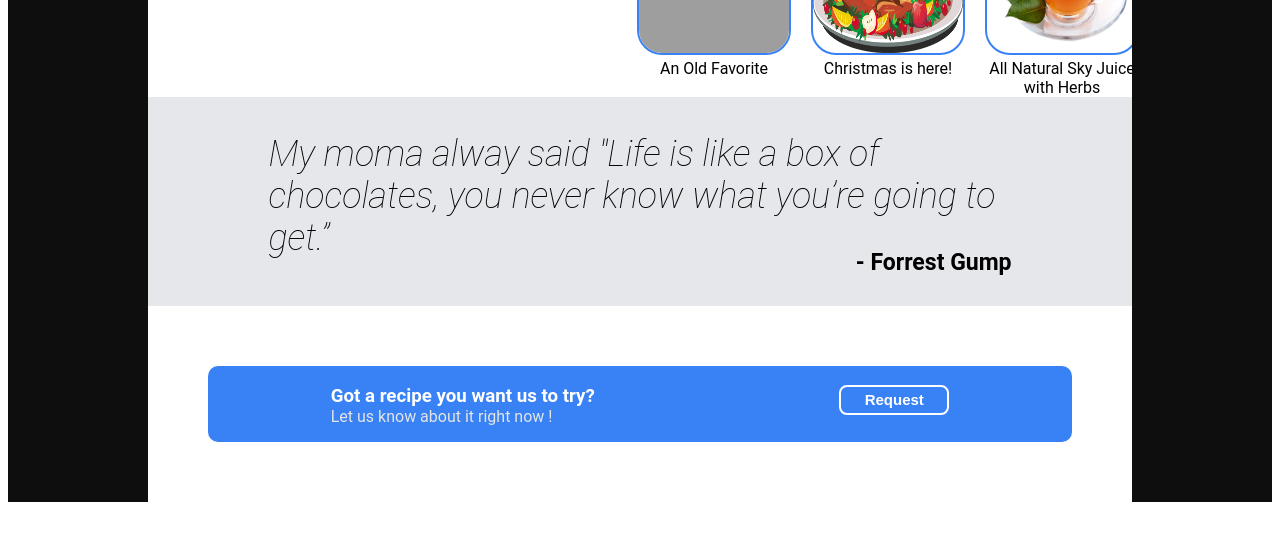
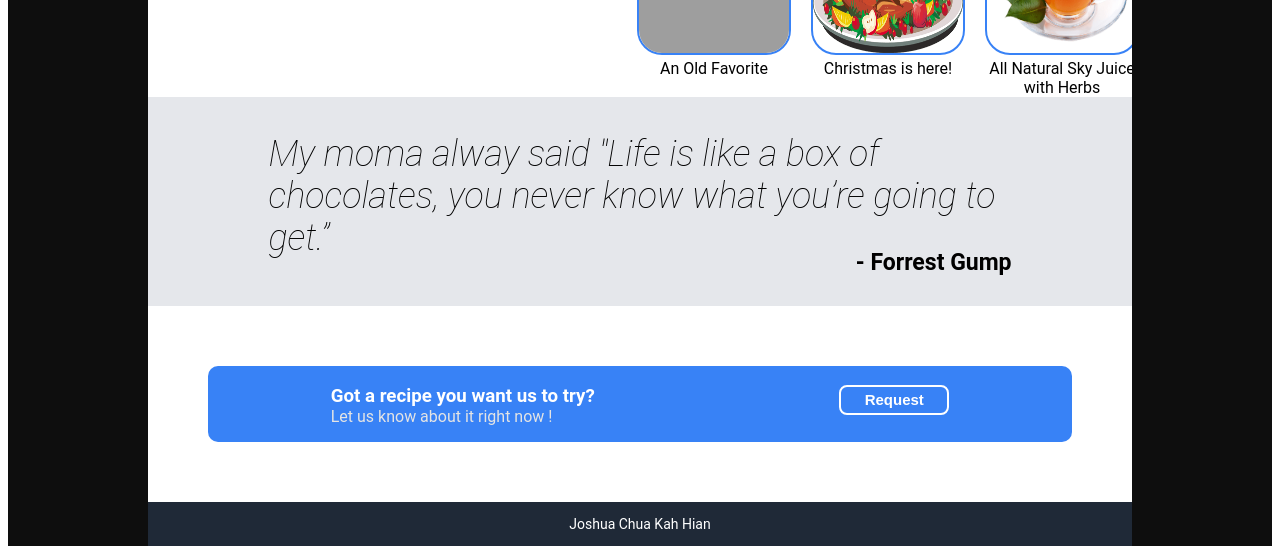
Before and after one commit to Joshckh/odin-project2, a plain HTML site: page index.html in a window 1280 px wide. Shown: the part 535-1089 px from the top of the page. Before the commit the page ends 1045 px from the top, so only its background shows below. Drawn offline with Linux system fonts and the light colour scheme; grey boxes are pictures that could not be loaded.

Commit message:
Complete Footer
-finish footer
-Joshua Chua Kah Hian

```diff
--- a/css/style.css
+++ b/css/style.css
@@ -178,3 +178,18 @@ h1{
     font-weight: bold;
     font-size: 15px;
 }
+
+.footer{
+    background-color:#1f2937;
+    justify-content: center;
+    padding-left:120px;
+    padding-right:120px;
+    text-align: center;
+}
+
+.footer p{
+    color:white;
+    font-size: 14px;
+
+
+}
--- a/index.html
+++ b/index.html
@@ -70,6 +70,10 @@
             </div>
         </div>
 
+        <div class="footer">
+            <p>Joshua Chua Kah Hian</p>
+        </div>
+
     </div>
 
     <div class="side"></div>
```
Also changed, not shown: 1 other file.
